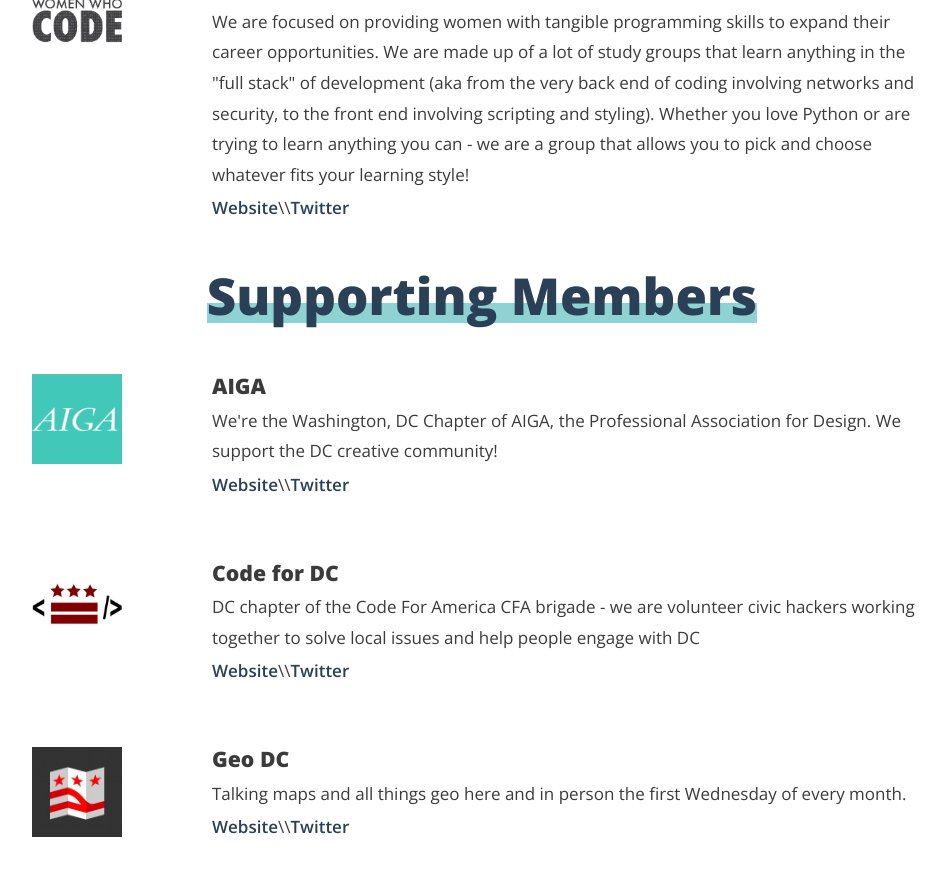
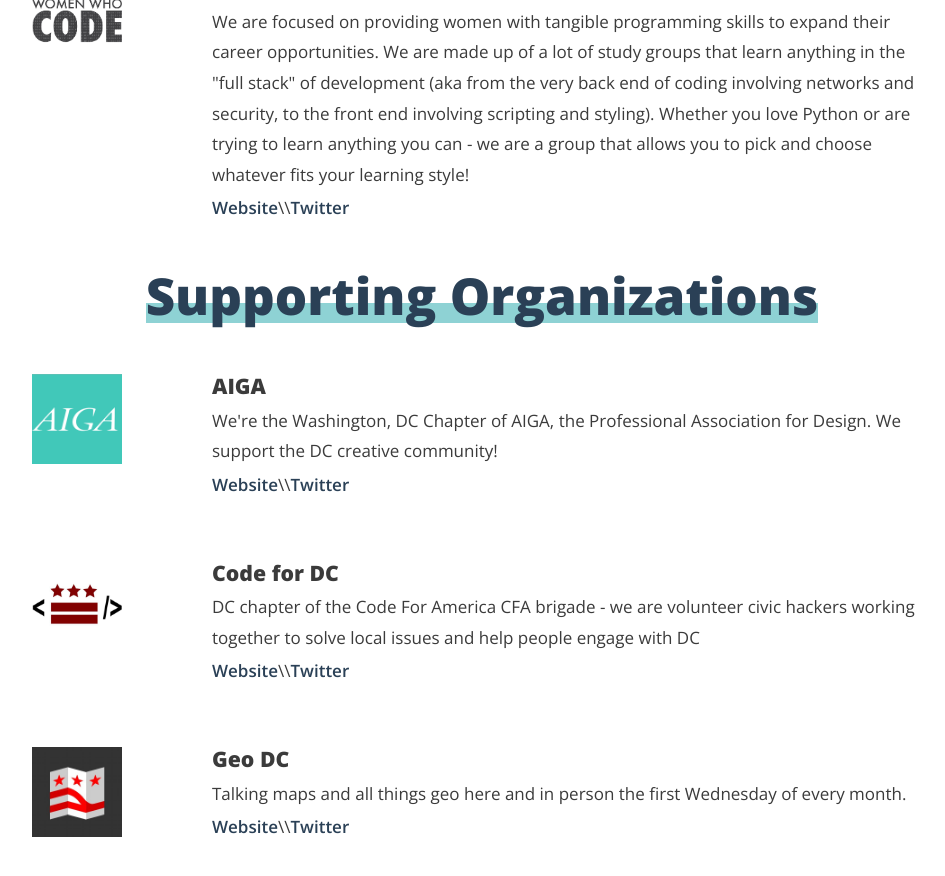
Before and after one commit to dcfemtech/dcfemtech.github.io, a Jekyll site: the page built from about.html, in a window 1280 px wide and 900 px high, scrolled down 4041 px. Shown: the top 876 px of the window, without its empty margins (158-1103 px from the left). Built offline with Jekyll 4.4.1, drawn with Linux system fonts in a browser that asks for light colours.

Commit message:
members to orgs

```diff
--- a/about.html
+++ b/about.html
@@ -28,7 +28,7 @@
     {% endif %}
   {% endfor %}
 
-  <h1><span class="main-headline">Supporting Members</span></h1>
+  <h1><span class="main-headline">Supporting Organizations</span></h1>
   {% for member in site.members %}
     {% if member.categories.first == 'membersupport' %}
       <div class="member-lg-wrapper clearfix">
```
